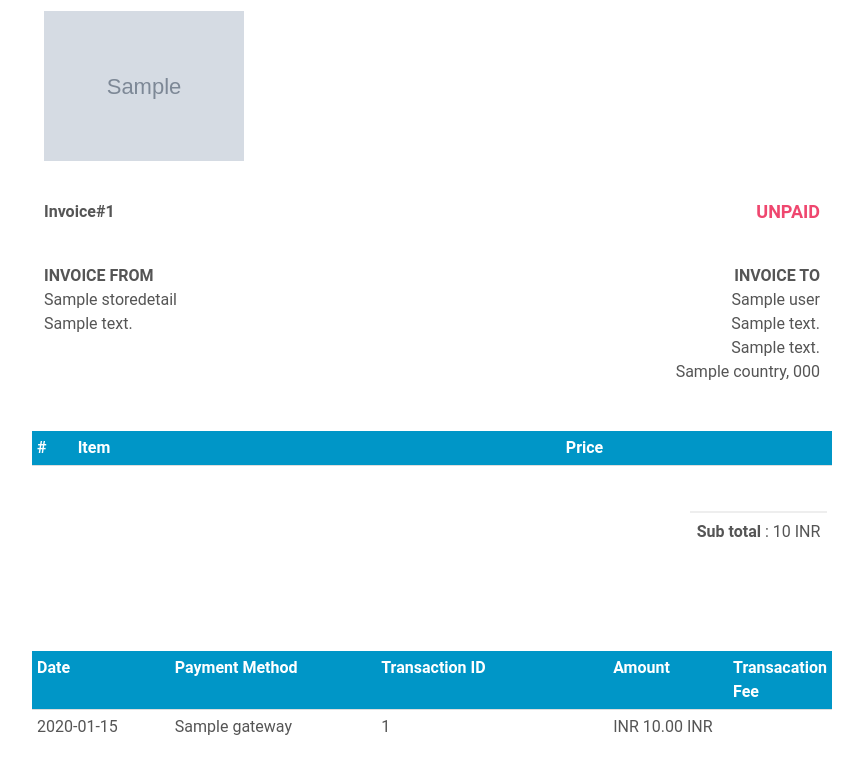
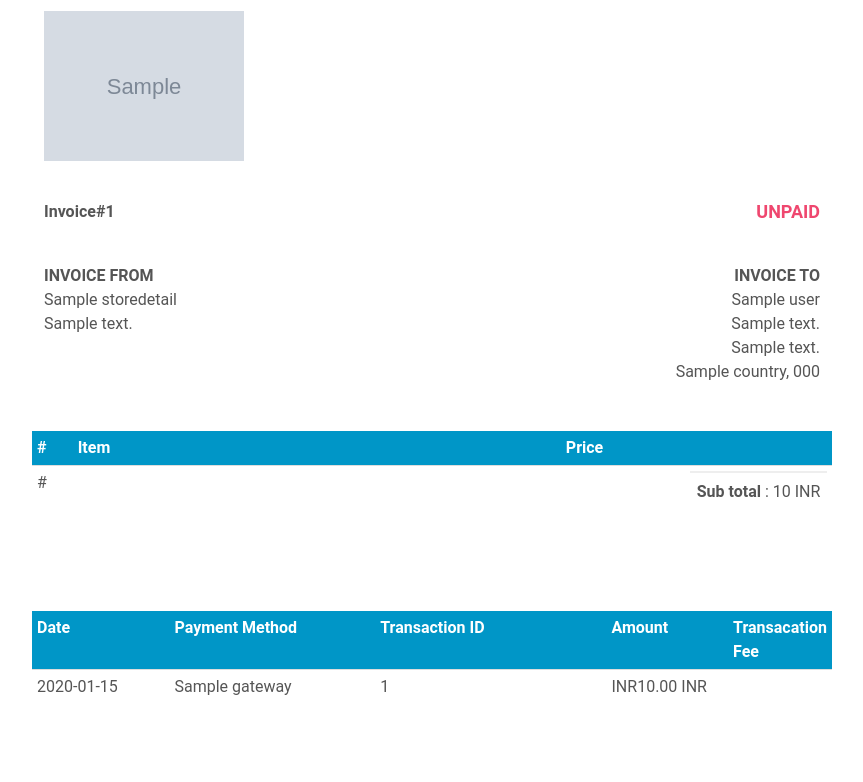
Before and after one commit to Shubham133001/cricket-project, a Laravel app: template resources/views/pdfview.blade.php in a window 1280 px wide. Shown: the part 39-821 px from the top of the page, without its empty margins (208-1071 px from the left). After the commit the page ends 734 px from the top, so only its background shows below. Run offline with Laravel 8, Linux system fonts and the light colour scheme; the template is opened without the code that fills it: most values are stand-ins (such as "Sample title", 1, 10 or a date in 2020); grey boxes marked "Sample" are stand-in pictures.

Commit message:
feat : add payment ,view pdf , download pdf in invoice

```diff
--- a/resources/views/pdfview.blade.php
+++ b/resources/views/pdfview.blade.php
@@ -107,7 +107,7 @@
             display: inline-block;
             float: right;
             padding: 5pt;
-            margin-top: 40px;
+            margin-top: 0px;
         }
 
         .invoice-box .invoice-summary .invoice-total {
@@ -234,11 +234,10 @@
             </tr>
 
             <tr>
+                <td>#</td>
+                <td></td>
                 <td colspan="3">
-                    <div class="invoice-summary">
-                         <span><b>Sub total</b> :  {{$item->amount}} INR
-                                       </div>
-
+                    <div class="invoice-summary"><span><b>Sub total</b> :  {{$item->amount}} INR </div>
                 </td>
             </tr>
         </table>
@@ -265,10 +264,8 @@
             <tr class="">
                 <td><span class="t-item">{{ \Carbon\Carbon::parse($item->created_by)->format('Y-m-d') }} </span></td>
                 <td style="text-align: left;"><span class="t-item">{{ $item->gateway  }}</span></td>
-                <td><span class="t-item">{{ $item->transaction_id }} </span></td>
-                <td><span class="t-price">
-                        INR
-                        {{ number_format($item->amount,2,'.') }} INR</span></td>
+                <td><span class="t-item">{{ $item->payment_id }} </span></td>
+                <td><span class="t-price"> INR{{ number_format($item->amount,2,'.') }} INR</span></td>
             </tr>
 
         </table>
```
